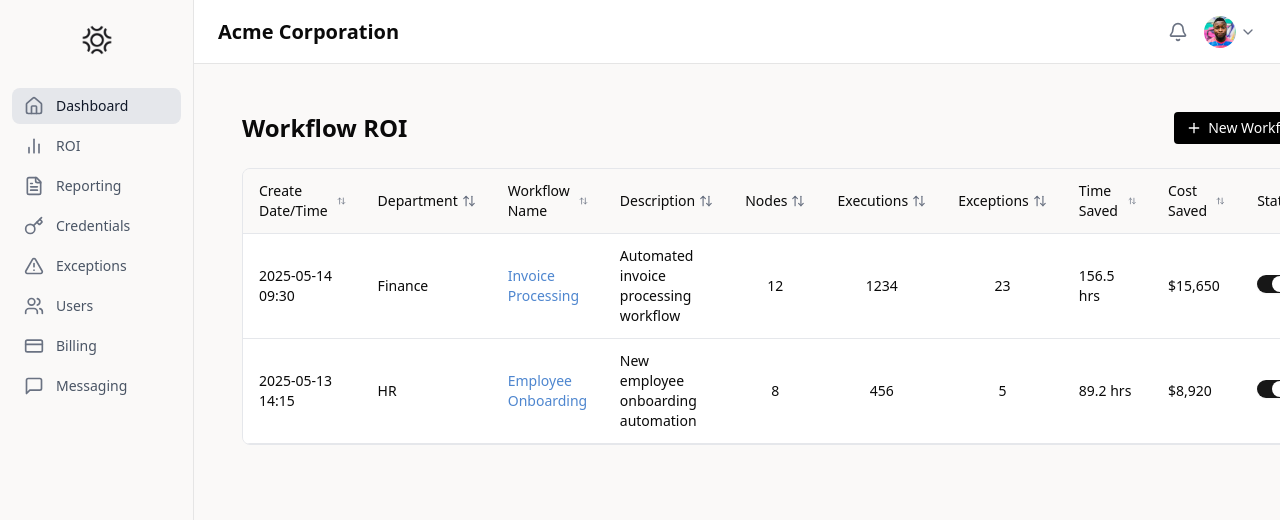
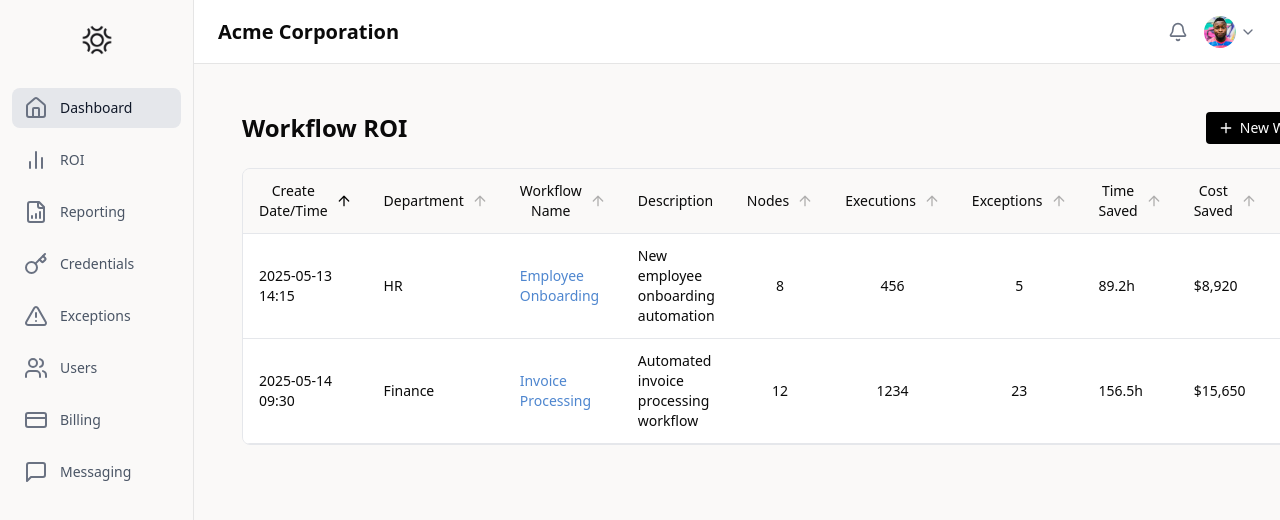
Before and after one commit to TR1R0G/nexus-dashboard, a Next.js app: page /client/workflow in a window 1280 px wide. Shown: the top 520 px of the page. Built offline with nearby package versions, Linux system fonts and the light colour scheme.

Commit message:
Edit client UI

```diff
--- a/components/layout/client/general/ClientSidebar.tsx
+++ b/components/layout/client/general/ClientSidebar.tsx
@@ -5,7 +5,7 @@ import {
   AlertTriangle,
   BarChart2,
   CreditCard,
-  FileText,
+  FileBarChart,
   Home,
   Key,
   MessageSquare,
@@ -28,12 +28,12 @@ export function ClientSidebar() {
         </button>
       </div>
 
-      <nav className="flex-1 px-3 py-2 space-y-1">
+      <nav className="flex-1 px-3 py-2 space-y-3">
         <Link
           href="/dashboard"
           className="flex items-center px-3 py-2 text-sm font-medium rounded-md bg-gray-200 text-gray-900"
         >
-          <Home className="mr-3 h-5 w-5 text-gray-500" />
+          <Home className="mr-3 h-6 w-6 text-gray-500" />
           Dashboard
         </Link>
 
@@ -41,7 +41,7 @@ export function ClientSidebar() {
           href="/roi"
           className="flex items-center px-3 py-2 text-sm font-medium rounded-md text-gray-600 hover:bg-gray-100"
         >
-          <BarChart2 className="mr-3 h-5 w-5 text-gray-500" />
+          <BarChart2 className="mr-3 h-6 w-6 text-gray-500" />
           ROI
         </Link>
 
@@ -49,7 +49,7 @@ export function ClientSidebar() {
           href="/reporting"
           className="flex items-center px-3 py-2 text-sm font-medium rounded-md text-gray-600 hover:bg-gray-100"
         >
-          <FileText className="mr-3 h-5 w-5 text-gray-500" />
+          <FileBarChart className="mr-3 h-6 w-6 text-gray-500" />
           Reporting
         </Link>
 
@@ -57,7 +57,7 @@ export function ClientSidebar() {
           href="/credentials"
           className="flex items-center px-3 py-2 text-sm font-medium rounded-md text-gray-600 hover:bg-gray-100"
         >
-          <Key className="mr-3 h-5 w-5 text-gray-500" />
+          <Key className="mr-3 h-6 w-6 text-gray-500" />
           Credentials
         </Link>
 
@@ -65,7 +65,7 @@ export function ClientSidebar() {
           href="/exceptions"
           className="flex items-center px-3 py-2 text-sm font-medium rounded-md text-gray-600 hover:bg-gray-100"
         >
-          <AlertTriangle className="mr-3 h-5 w-5 text-gray-500" />
+          <AlertTriangle className="mr-3 h-6 w-6 text-gray-500" />
           Exceptions
         </Link>
 
@@ -73,7 +73,7 @@ export function ClientSidebar() {
           href="/users"
           className="flex items-center px-3 py-2 text-sm font-medium rounded-md text-gray-600 hover:bg-gray-100"
         >
-          <Users className="mr-3 h-5 w-5 text-gray-500" />
+          <Users className="mr-3 h-6 w-6 text-gray-500" />
           Users
         </Link>
 
@@ -81,7 +81,7 @@ export function ClientSidebar() {
           href="/billing"
           className="flex items-center px-3 py-2 text-sm font-medium rounded-md text-gray-600 hover:bg-gray-100"
         >
-          <CreditCard className="mr-3 h-5 w-5 text-gray-500" />
+          <CreditCard className="mr-3 h-6 w-6 text-gray-500" />
           Billing
         </Link>
 
@@ -89,7 +89,7 @@ export function ClientSidebar() {
           href="/messaging"
           className="flex items-center px-3 py-2 text-sm font-medium rounded-md text-gray-600 hover:bg-gray-100"
         >
-          <MessageSquare className="mr-3 h-5 w-5 text-gray-500" />
+          <MessageSquare className="mr-3 h-6 w-6 text-gray-500" />
           Messaging
         </Link>
       </nav>
--- a/components/layout/client/workflow-table.tsx
+++ b/components/layout/client/workflow-table.tsx
@@ -1,9 +1,21 @@
 "use client";
 
 import { Switch } from "@/components/ui/switch";
-import { ArrowUpDown } from "lucide-react";
+import { ArrowDown, ArrowUp } from "lucide-react";
 import Link from "next/link";
 import { useState } from "react";
+
+type SortField =
+  | "date"
+  | "department"
+  | "name"
+  | "nodes"
+  | "executions"
+  | "exceptions"
+  | "timeSaved"
+  | "costSaved"
+  | "status";
+type SortDirection = "asc" | "desc";
 
 interface WorkflowData {
   date: string;
@@ -31,8 +43,8 @@ const workflowData: WorkflowData[] = [
     nodes: 12,
     executions: 1234,
     exceptions: 23,
-    timeSaved: "156.5 hrs",
-    costSaved: "$15,650",
+    timeSaved: "156.5",
+    costSaved: "15650",
     status: true,
   },
   {
@@ -45,48 +57,131 @@ const workflowData: WorkflowData[] = [
     nodes: 8,
     executions: 456,
     exceptions: 5,
-    timeSaved: "89.2 hrs",
-    costSaved: "$8,920",
+    timeSaved: "89.2",
+    costSaved: "8920",
     status: true,
   },
 ];
 
 export default function WorkflowTable() {
+  const [sortField, setSortField] = useState<SortField>("date");
+  const [sortDirection, setSortDirection] = useState<SortDirection>("asc");
+  const [statusMap, setStatusMap] = useState(
+    workflowData.reduce(
+      (acc, w, i) => ({ ...acc, [i]: w.status }),
+      {} as Record<number, boolean>
+    )
+  );
+
+  const handleSort = (field: SortField) => {
+    if (field === sortField) {
+      setSortDirection(sortDirection === "asc" ? "desc" : "asc");
+    } else {
+      setSortField(field);
+      setSortDirection("asc");
+    }
+  };
+
+  const sortedData = [...workflowData].sort((a, b) => {
+    let aValue: any = a[sortField];
+    let bValue: any = b[sortField];
+
+    // Special handling for date
+    if (sortField === "date") {
+      aValue = new Date(aValue).getTime();
+      bValue = new Date(bValue).getTime();
+    }
+    // Numeric comparison
+    if (!isNaN(Number(aValue)) && !isNaN(Number(bValue))) {
+      return sortDirection === "asc"
+        ? Number(aValue) - Number(bValue)
+        : Number(bValue) - Number(aValue);
+    }
+    // String comparison
+    if (typeof aValue === "string" && typeof bValue === "string") {
+      return sortDirection === "asc"
+        ? aValue.localeCompare(bValue)
+        : bValue.localeCompare(aValue);
+    }
+    // Fallback
+    if (sortDirection === "asc") {
+      return aValue > bValue ? 1 : -1;
+    } else {
+      return aValue < bValue ? 1 : -1;
+    }
+  });
+
   return (
     <div className="border border-[#e5e7eb] rounded-md overflow-hidden">
       <table className="w-full text-sm">
         <thead>
           <tr className="bg-[#faf9f8] border-b border-[#e5e7eb]">
-            <TableHeader label="Create Date/Time" />
-            <TableHeader label="Department" />
-            <TableHeader label="Workflow Name" />
-            <TableHeader label="Description" />
-            <TableHeader label="Nodes" />
-            <TableHeader label="Executions" />
-            <TableHeader label="Exceptions" />
-            <TableHeader label="Time Saved" />
-            <TableHeader label="Cost Saved" />
-            <TableHeaderUnsortable label="Status" />
+            <SortableTableHead
+              title="Create Date/Time"
+              field="date"
+              currentSort={sortField}
+              direction={sortDirection}
+              onSort={handleSort}
+            />
+            <SortableTableHead
+              title="Department"
+              field="department"
+              currentSort={sortField}
+              direction={sortDirection}
+              onSort={handleSort}
+            />
+            <SortableTableHead
+              title="Workflow Name"
+              field="name"
+              currentSort={sortField}
+              direction={sortDirection}
+              onSort={handleSort}
+            />
+            <th className="px-4 py-3 text-left font-medium">Description</th>
+            <SortableTableHead
+              title="Nodes"
+              field="nodes"
+              currentSort={sortField}
+              direction={sortDirection}
+              onSort={handleSort}
+            />
+            <SortableTableHead
+              title="Executions"
+              field="executions"
+              currentSort={sortField}
+              direction={sortDirection}
+              onSort={handleSort}
+            />
+            <SortableTableHead
+              title="Exceptions"
+              field="exceptions"
+              currentSort={sortField}
+              direction={sortDirection}
+              onSort={handleSort}
+            />
+            <SortableTableHead
+              title="Time Saved"
+              field="timeSaved"
+              currentSort={sortField}
+              direction={sortDirection}
+              onSort={handleSort}
+            />
+            <SortableTableHead
+              title="Cost Saved"
+              field="costSaved"
+              currentSort={sortField}
+              direction={sortDirection}
+              onSort={handleSort}
+            />
+            <th className="px-4 py-3 text-left font-medium">Status</th>
           </tr>
         </thead>
         <tbody>
-          {workflowData.map((workflow, index) => {
-            const [status, setStatus] = useState(workflow.status);
-
-            const handleStatusChange = (checked: boolean) => {
-              const confirmed = window.confirm(
-                `Are you sure you want to ${
-                  checked ? "activate" : "deactivate"
-                } this workflow?`
-              );
-              if (confirmed) {
-                setStatus(checked);
-                // Optionally, call your API to update status here
-              }
-            };
-
-            return (
-              <tr key={index} className="border-b border-[#e5e7eb] bg-white">
+          {sortedData.map((workflow, index) => (
+            <tr
+              key={index}
+              className="border-b border-[#e5e7eb] bg-white hover:bg-[#faf9f8]"
+            >
               <td className="px-4 py-3">
                 <div>{workflow.date}</div>
                 <div>{workflow.time}</div>
@@ -104,42 +199,73 @@ export default function WorkflowTable() {
               <td className="px-4 py-3 text-center">{workflow.nodes}</td>
               <td className="px-4 py-3 text-center">{workflow.executions}</td>
               <td className="px-4 py-3 text-center">{workflow.exceptions}</td>
-                <td className="px-4 py-3">{workflow.timeSaved}</td>
-                <td className="px-4 py-3">{workflow.costSaved}</td>
+              <td className="px-4 py-3">{workflow.timeSaved}h</td>
+              <td className="px-4 py-3">
+                ${Number(workflow.costSaved).toLocaleString()}
+              </td>
               <td className="px-4 py-3">
                 <Switch
-                    checked={status}
-                    onCheckedChange={handleStatusChange}
+                  checked={statusMap[index]}
+                  onCheckedChange={(checked) => {
+                    const confirmed = window.confirm(
+                      `Are you sure you want to ${
+                        checked ? "activate" : "deactivate"
+                      } this workflow?`
+                    );
+                    if (confirmed) {
+                      setStatusMap((prev) => ({ ...prev, [index]: checked }));
+                    }
+                  }}
                 />
               </td>
             </tr>
-            );
-          })}
+          ))}
         </tbody>
       </table>
     </div>
   );
 }
 
-interface TableHeaderProps {
-  label: string;
+interface SortableTableHeadProps {
+  title: string;
+  field: SortField;
+  currentSort: SortField;
+  direction: SortDirection;
+  onSort: (field: SortField) => void;
 }
 
-function TableHeader({ label }: TableHeaderProps) {
+function SortableTableHead({
+  title,
+  field,
+  currentSort,
+  direction,
+  onSort,
+}: SortableTableHeadProps) {
+  const isActive = currentSort === field;
+
   return (
     <th className="px-4 py-3 text-left font-medium">
-      <div className="flex items-center gap-1">
-        {label}
-        <ArrowUpDown className="h-3.5 w-3.5 text-gray-500" />
-      </div>
+      <button
+        className="flex items-center gap-1 group"
+        onClick={() => onSort(field)}
+      >
+        {title}
+        <span
+          className={`ml-1 h-4 w-4 ${
+            isActive ? "opacity-100" : "opacity-30 group-hover:opacity-60"
+          }`}
+        >
+          {isActive ? (
+            direction === "asc" ? (
+              <ArrowUp className="h-4 w-4" />
+            ) : (
+              <ArrowDown className="h-4 w-4" />
+            )
+          ) : (
+            <ArrowUp className="h-4 w-4" />
+          )}
+        </span>
+      </button>
     </th>
   );
 }
-
-function TableHeaderUnsortable({ label }: TableHeaderProps) {
-  return (
-    <th className="px-4 py-3 text-left font-medium">
-      <div className="flex items-center gap-1">{label}</div>
-    </th>
-  );
-}
```
Lines whose indentation alone changed are shown as unchanged.
